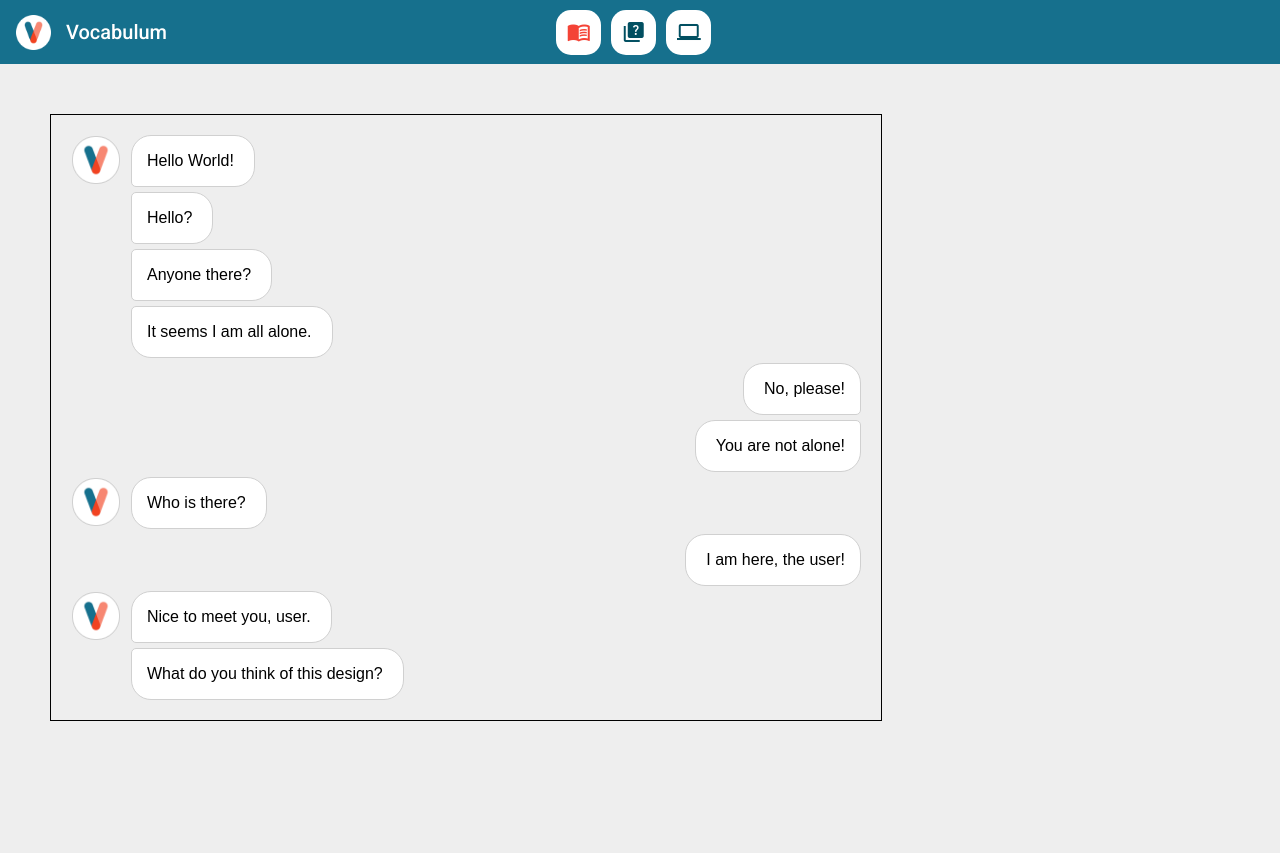
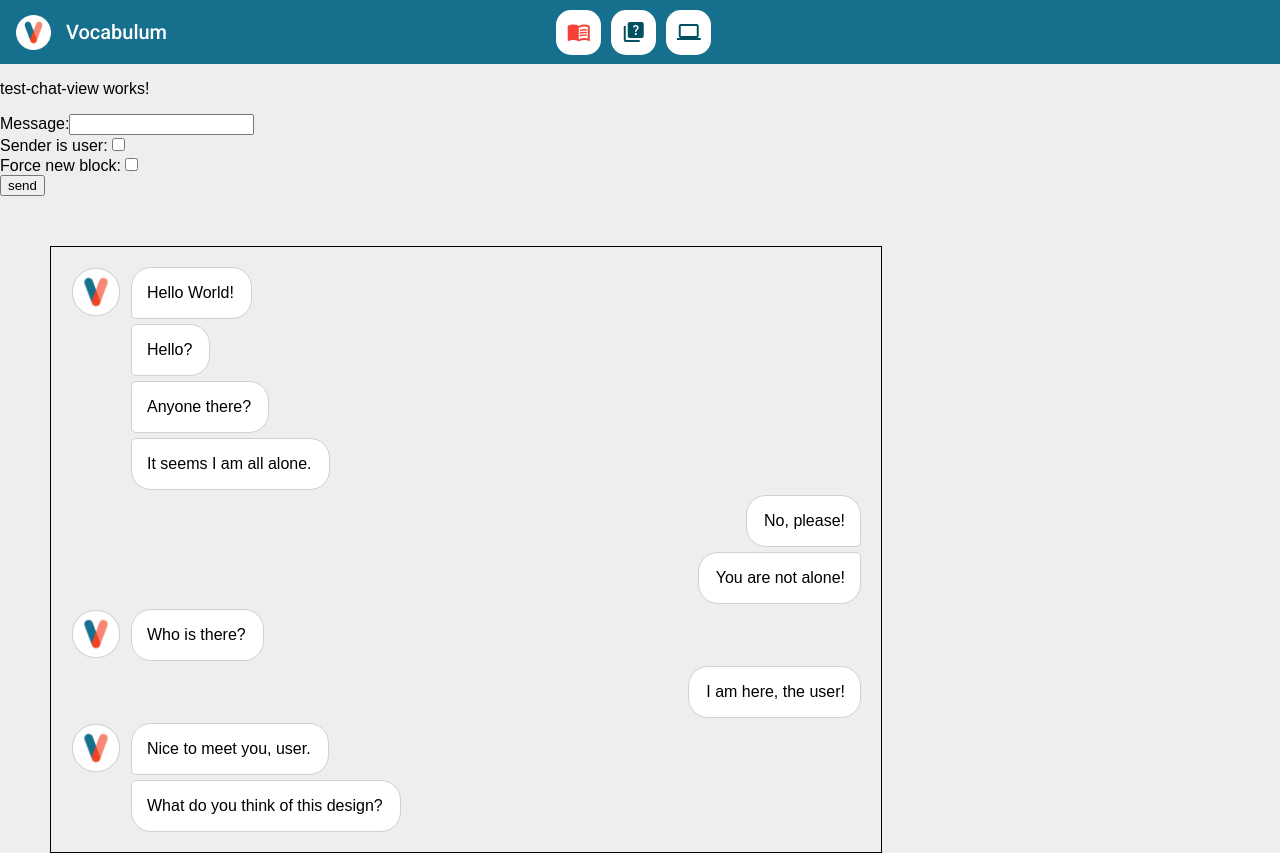
Before and after one commit to JupiterPi/vocabulum-webapp, an Angular app in the folder frontend/app/: page /chatTest in a window 1280 px wide. Before the commit the page ends 800 px from the top, so only its background shows below. Built offline with nearby package versions, Linux system fonts and the light colour scheme; a web font is replaced by a local one.

Commit message:
test message submit environment

```diff
--- a/frontend/app/src/app/app.module.ts
+++ b/frontend/app/src/app/app.module.ts
@@ -17,6 +17,7 @@ import { SearchComponent } from './search/search.component';
 import {FormsModule} from "@angular/forms";
 import {HttpClientModule} from "@angular/common/http";
 import { ChatViewComponent } from './chat-view/chat-view.component';
+import { TestChatViewComponent } from './test-chat-view/test-chat-view.component';
 
 @NgModule({
   declarations: [
@@ -24,7 +25,8 @@ import { ChatViewComponent } from './chat-view/chat-view.component';
     PortionsOverviewComponent,
     VocabularyViewComponent,
     SearchComponent,
-    ChatViewComponent
+    ChatViewComponent,
+    TestChatViewComponent
   ],
   imports: [
     BrowserModule,
@@ -33,7 +35,7 @@ import { ChatViewComponent } from './chat-view/chat-view.component';
       {path: "dictionary", component: PortionsOverviewComponent},
       {path: "dictionary/:vocabulary", component: VocabularyViewComponent},
       {path: "search", component: SearchComponent},
-      {path: "chatTest", component: ChatViewComponent}
+      {path: "chatTest", component: TestChatViewComponent}
     ]),
     HttpClientModule,
     BrowserAnimationsModule,
--- a/frontend/app/src/app/chat-view/chat-view.component.css
+++ b/frontend/app/src/app/chat-view/chat-view.component.css
@@ -12,14 +12,14 @@
   gap: 5px;
 }
 
-.message-container {
+.message-block-container {
   //background-color: rebeccapurple;
 
   display: flex;
   flex-direction: row;
   gap: 10px;
 }
-.message-container.user-message-container {
+.message-block-container.user-message-block-container {
   flex-direction: row-reverse;
 }
 
@@ -44,7 +44,7 @@
   align-items: start;
   gap: 5px;
 }
-.user-message-container .message-messages-container {
+.user-message-block-container .message-messages-container {
   align-items: end;
 }
 
@@ -53,25 +53,28 @@
   background-color: white;
   border: #d0d0d0 1px solid;
   border-radius: 20px;
-  padding: 0 20px 0 15px;
+  padding: 0 17px 0 15px;
 
   display: flex;
   align-items: center;
 }
-.user-message-container .message-bubble {
-  padding: 0 15px 0 20px;
+.user-message-block-container .message-bubble {
+  padding: 0 15px 0 17px;
 }
+/*.user-message-block-container .message-bubble:only-child, .message-bubble:only-child {
+  padding: 0 17px 0 17px;
+}*/
 
-.message-container:not(.user-message-container) .message-bubble:not(:first-child) {
+.message-block-container:not(.user-message-block-container) .message-bubble:not(:first-child) {
   border-top-left-radius: 5px;
 }
-.message-container:not(.user-message-container) .message-bubble:not(:last-child) {
+.message-block-container:not(.user-message-block-container) .message-bubble:not(:last-child) {
   border-bottom-left-radius: 5px;
 }
 
-.user-message-container .message-bubble:not(:first-child) {
+.user-message-block-container .message-bubble:not(:first-child) {
   border-top-right-radius: 5px;
 }
-.user-message-container .message-bubble:not(:last-child) {
+.user-message-block-container .message-bubble:not(:last-child) {
   border-bottom-right-radius: 5px;
 }
--- a/frontend/app/src/app/chat-view/chat-view.component.html
+++ b/frontend/app/src/app/chat-view/chat-view.component.html
@@ -2,7 +2,7 @@
 
   <div id="container">
 
-    <div class="message-container" [class.user-message-container]="block.senderIsUser" *ngFor="let block of messages">
+    <div class="message-block-container" [class.user-message-block-container]="block.senderIsUser" *ngFor="let block of messages">
       <div class="message-icon-container" *ngIf="!block.senderIsUser">
         <img src="assets/logo/vocabulum_logo_circle.png">
       </div>
--- a/frontend/app/src/app/chat-view/chat-view.component.ts
+++ b/frontend/app/src/app/chat-view/chat-view.component.ts
@@ -1,8 +1,14 @@
-import { Component } from '@angular/core';
+import {Component, DoCheck, Input, OnChanges, SimpleChanges} from '@angular/core';
 
 export type MessageBlock = {
   senderIsUser: boolean,
   messages: string[]
+};
+
+export type Message = {
+  message: string,
+  senderIsUser: boolean,
+  forceNewBlock: boolean
 };
 
 @Component({
@@ -10,7 +16,10 @@ export type MessageBlock = {
   templateUrl: './chat-view.component.html',
   styleUrls: ['./chat-view.component.css']
 })
-export class ChatViewComponent {
+export class ChatViewComponent implements DoCheck {
+  @Input() inputMessages: Message[] = [];
+  @Input() test?: string;
+
   messages: MessageBlock[] = [
     {
       senderIsUser: false,
@@ -48,4 +57,33 @@ export class ChatViewComponent {
       ]
     }
   ];
+
+  oldInputMessagesLength = 0;
+  ngDoCheck() {
+    if (this.inputMessages.length != this.oldInputMessagesLength) {
+      this.clearMessages();
+      for (let message of this.inputMessages) {
+        this.appendMessage(message.message, message.senderIsUser, message.forceNewBlock);
+      }
+      this.oldInputMessagesLength = this.inputMessages.length;
+    }
+  }
+
+  clearMessages() {
+    this.messages = [];
+  }
+
+  appendMessage(message: string, senderIsUser: boolean, forceNewBlock: boolean) {
+    if (this.messages.length > 0 && !forceNewBlock) {
+      const lastBlock = this.messages[this.messages.length-1];
+      if (lastBlock.senderIsUser == senderIsUser) {
+        lastBlock.messages.push(message);
+        return;
+      }
+    }
+    this.messages.push({
+      senderIsUser: senderIsUser,
+      messages: [message]
+    });
+  }
 }
--- /dev/null
+++ b/frontend/app/src/app/test-chat-view/test-chat-view.component.html
@@ -0,0 +1,22 @@
+<p>test-chat-view works!</p>
+
+<label>Message:</label>
+<input [(ngModel)]="message">
+
+<br>
+
+<label>Sender is user:</label>
+<input type="checkbox" [(ngModel)]="senderIsUser">
+
+<br>
+
+<ng-container *ngIf="!senderIsUser">
+  <label>Force new block:</label>
+  <input type="checkbox" [(ngModel)]="forceNewBlock">
+
+  <br>
+</ng-container>
+
+<button (click)="sendMessage()">send</button>
+
+<app-chat-view [inputMessages]="messages" test="hi"></app-chat-view>
--- /dev/null
+++ b/frontend/app/src/app/test-chat-view/test-chat-view.component.ts
@@ -0,0 +1,29 @@
+import { Component} from '@angular/core';
+import {Message} from "../chat-view/chat-view.component";
+
+@Component({
+  selector: 'app-test-chat-view',
+  templateUrl: './test-chat-view.component.html',
+  styleUrls: ['./test-chat-view.component.css']
+})
+export class TestChatViewComponent {
+  messages: Message[] = [];
+
+  message: string = "";
+  senderIsUser: boolean = false;
+  forceNewBlock: boolean = false;
+
+  sendMessage() {
+    this.messages.push({
+      message: this.message,
+      senderIsUser: this.senderIsUser,
+      forceNewBlock: this.forceNewBlock
+    });
+    console.log("sending message", {
+      message: this.message,
+      senderIsUser: this.senderIsUser,
+      forceNewBlock: this.forceNewBlock
+    });
+    console.log(this.messages);
+  }
+}
```
Also changed, not shown: frontend/app/src/app/test-chat-view/test-chat-view.component.css (added), 1 other file (tests, documents, lock files or other folders).
